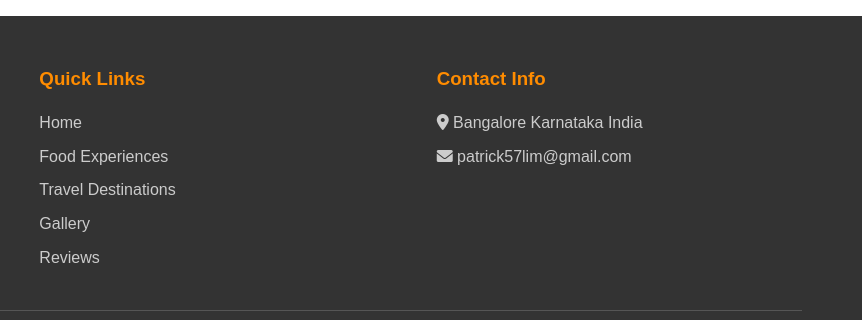
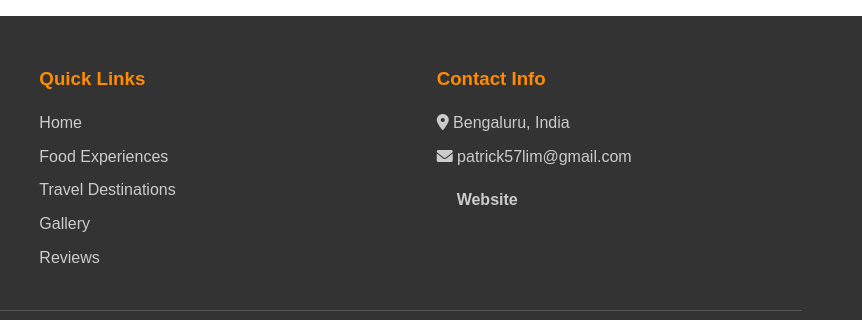
Before and after one commit to thyagarajsalome/Gourmet-Patrick, a plain HTML site: page index.html in a window 1280 px wide. Shown: the part 4368-4688 px from the top of the page, 418-1280 px from the left. Drawn offline with Linux system fonts and the light colour scheme.

Commit message:
website link added

```diff
--- a/index.html
+++ b/index.html
@@ -260,11 +260,16 @@
           </div>
           <div class="footer-section">
             <h3>Contact Info</h3>
-            <p>
-              <i class="fas fa-map-marker-alt"></i> Bangalore Karnataka India
-            </p>
+            <p><i class="fas fa-map-marker-alt"></i> Bengaluru, India</p>
 
             <p><i class="fas fa-envelope"></i> patrick57lim@gmail.com</p>
+
+            <a
+              class="website"
+              href="https://gourmet-patrick.vercel.app/"
+              target="_blank"
+              >Website</a
+            >
           </div>
         </div>
         <div class="footer-bottom">
--- a/style.css
+++ b/style.css
@@ -377,7 +377,11 @@ footer {
   border-top: 1px solid #555;
   color: #ccc;
 }
-
+.website {
+  border-radius: 10px;
+  padding: 10px 20px;
+  font-weight: 800;
+}
 /* Responsive Design */
 @media (max-width: 768px) {
   .menu-toggle {
```
